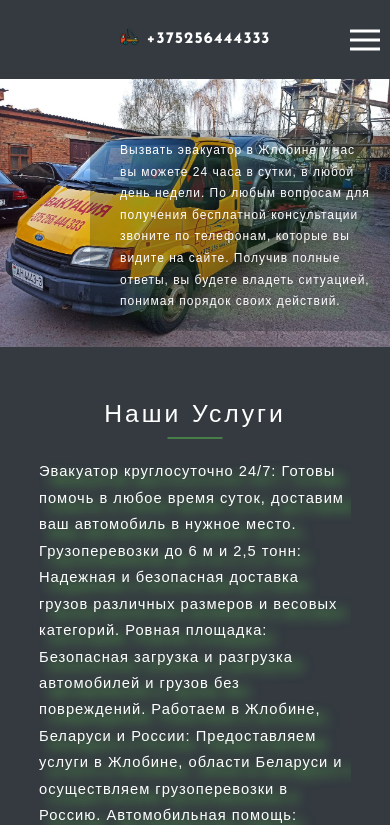
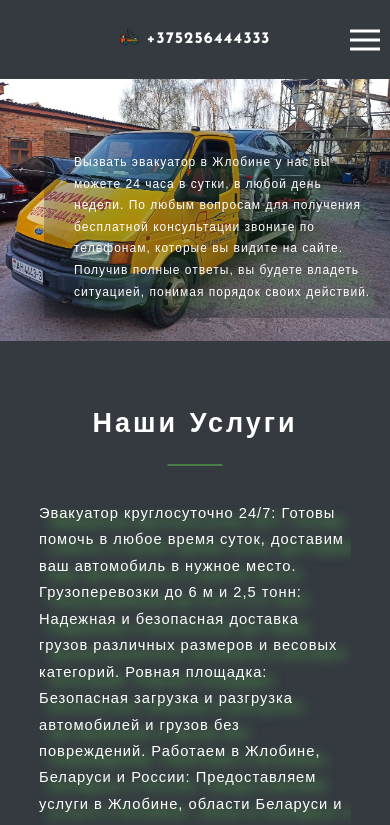
Before and after one commit to 1Molot/towTruck, a React (Create React App) app: page / in a window 390 px wide. Shown: the top 825 px of the page. Built offline with nearby package versions, Linux system fonts and the light colour scheme.

Commit message:
fix:global

```diff
--- a/package.json
+++ b/package.json
@@ -13,12 +13,10 @@
     "@types/react": "^18.0.0",
     "@types/react-dom": "^18.0.0",
     "@types/react-scroll": "^1.8.7",
-    "bootstrap": "^5.3.2",
     "framer-motion": "^10.12.16",
     "gh-pages": "^6.0.0",
     "react": "^18.2.0",
     "react-awesome-reveal": "^4.2.3",
-    "react-bootstrap": "^2.9.0",
     "react-dom": "^18.2.0",
     "react-icons": "^4.10.1",
     "react-responsive": "^9.0.2",
--- a/src/App.tsx
+++ b/src/App.tsx
@@ -6,9 +6,6 @@ import {Skills} from "./skills/Skills";
 import {Projects} from "./woks/Projects";
 import {Remote} from "./remote/Remote";
 import {Footer} from "./footer/Footer";
-import "react-toastify/dist/ReactToastify.css";
-import phone from "./assets/img/phone.svg";
-
 
 function App() {
     return (
--- a/src/index.tsx
+++ b/src/index.tsx
@@ -3,8 +3,6 @@ import ReactDOM from 'react-dom/client';
 import './index.css';
 import App from './App';
 import reportWebVitals from './reportWebVitals';
-import 'bootstrap/dist/css/bootstrap.css';
-import 'bootstrap/dist/js/bootstrap.js';
 
 const root = ReactDOM.createRoot(
     document.getElementById('root') as HTMLElement
--- a/src/main/Main.module.css
+++ b/src/main/Main.module.css
@@ -10,18 +10,16 @@
     text-align: center;
     display: flex;
     justify-content: end;
-    /*padding-bottom: 30px;*/
 }
 
 
 .text {
     text-align: left;
-    height: 500px;
+    height: 400px;
     max-width: 460px;
     padding: 10px 16px 10px 30px;
-    margin-left: 10px;
+    /*margin-left: 10px;*/
     background-color: rgba(7, 24, 31, 0.24);
-    /*margin-top: 30px;*/
 }
 
 .pText{
@@ -32,7 +30,6 @@
     letter-spacing: 1px;
     font-size: calc(12px + 10 * (100vw / 1440));
     filter: drop-shadow(10px 8px 6px #5ac24e);
-
 }
 
 @media screen and (max-width: 1056px) {
@@ -53,6 +50,7 @@
     .text {
         margin: 0;
         max-width: 300px;
+        height: 168px;
     }
     .pText{
         font-size: 12px;
--- a/src/prices/price.tsx
+++ /dev/null
@@ -1,3 +0,0 @@
-export const Price = () => {
-    return <div>Hello</div>
-}
--- a/src/woks/Project/Project.module.css
+++ b/src/woks/Project/Project.module.css
@@ -53,10 +53,6 @@
     object-fit: cover;
 }
 
-/*.imageWrapper img {*/
-/*    object-fit: contain;*/
-/*}*/
-
 .imageWrapper:hover img {
     transform: scale(1.1);
 }
@@ -104,5 +100,8 @@
         width: 100%;
         height: 300px;
     }
+    .background {
+        height: 99%;
+    }
 
 }
```
Also changed, not shown: 1 other file (tests, documents, lock files or other folders).
